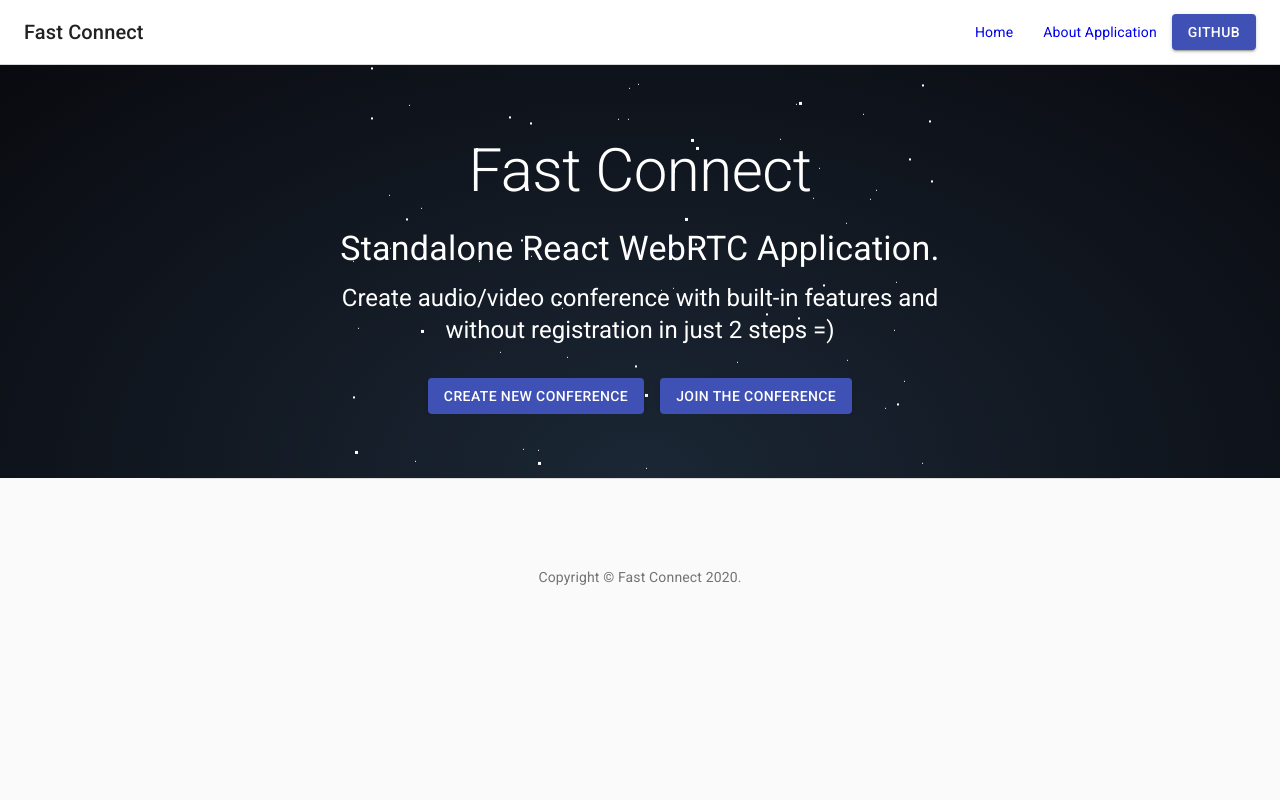
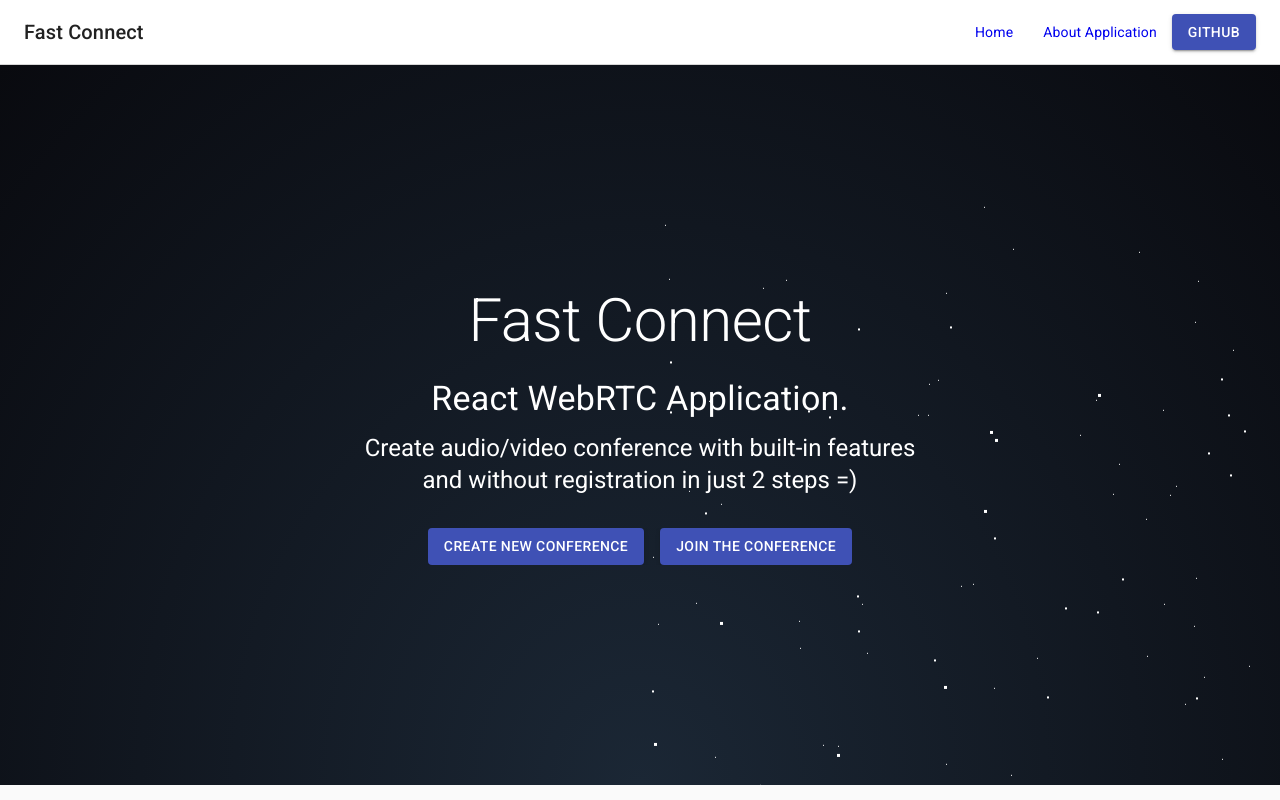
Before and after one commit to blue0316/Fast-Connect, a React (Create React App) app in the folder client/: page / in a window 1280 px wide. Built offline with nearby package versions, Linux system fonts and the light colour scheme.

Commit message:
HomePage edited, 404 Page done, got video stream from camera

```diff
--- a/client/src/App.tsx
+++ b/client/src/App.tsx
@@ -27,7 +27,7 @@
       <Route path="/" exact>
         <Header />
           <Main />
-        <Footer />
+        {/* <Footer /> */}
       </Route>
       <Route component={NotFound} exact />
     </Switch>
--- a/client/src/index.tsx
+++ b/client/src/index.tsx
@@ -6,11 +6,9 @@
 import { BrowserRouter } from "react-router-dom";
 
 ReactDOM.render(
-  <React.StrictMode>
     <BrowserRouter>
       <App />
-    </BrowserRouter>
-  </React.StrictMode>,
+    </BrowserRouter>,
   document.getElementById('root')
 );
 
--- a/client/src/pages/404/404.tsx
+++ b/client/src/pages/404/404.tsx
@@ -1,11 +1,58 @@
 import React from 'react';
+import Typography from '@material-ui/core/Typography';
+import { makeStyles } from '@material-ui/core/styles';
+import Container from '@material-ui/core/Container';
+
+
+
+const useStyles = makeStyles((theme) => ({
+  '@global': {
+    ul: {
+      margin: 0,
+      padding: 0,
+      listStyle: 'none',
+    },
+  },
+  heroButtons: {
+    marginTop: theme.spacing(4),
+    overflow:'hidden'
+  },
+  link: {
+    margin: theme.spacing(1, 1.5),
+    textDecoration:'none !important'
+  },
+  heroContent: {
+    height: '100vh',
+    display:'flex',
+    flexWrap:'wrap',
+    justifyContent:'center',
+    alignItems:'center',
+    alignContent: 'center',
+    textDecoration: 'none',
+    color: '#fff'
+  },
+}));
+
+
 
 const NotFound:React.FC = () => {
-    return (
-        <div>
-            Not Found Page Page
-        </div>
-    )
+  const classes = useStyles();
+
+
+  return (
+    <>
+      <div className="page-bg">
+        <Container maxWidth="sm" component="main" className={classes.heroContent}>
+        <div id="stars"></div>
+        <div id="stars2"></div>
+        <div id="stars3"></div>
+        <Typography component="h1" variant="h4" align="center" color="inherit" gutterBottom>
+          404 Error: Page Not Found
+        </Typography>
+      </Container>
+      </div>
+    </>
+  );
 }
 
 export default NotFound
--- a/client/src/pages/Call/Call.tsx
+++ b/client/src/pages/Call/Call.tsx
@@ -1,39 +1,38 @@
-import React, {useState, useEffect} from 'react';
+import React, {useState, useRef, useEffect} from 'react';
 import Peer from 'peerjs';
 import {Redirect} from 'react-router-dom';
+import CameraObj from './Streamer';
 
 const Call:React.FC = () => {
     const [videoStreams, setVideoStreams] = useState<MediaStream[]>([]);
 
     let confID = localStorage.getItem('confID') ?? undefined;
 
+
+
+
     useEffect(() => {
-
 
 
         if(typeof(confID) === 'undefined') return;
 
         const myPeer = new Peer(confID, {
-            path: '/peerjs',
+            path: '/mypeer',
             host: '/',
             port: 5000
         })
 
-        const myVideo = document.createElement('video')
 
-        navigator.mediaDevices.getUserMedia({
-            video: true,
-            audio: false
-        })
+
+        var constraints = { audio: false, video: { width: 200, height: 200 } };
+
+        navigator.mediaDevices.getUserMedia(constraints)
         .then(stream => {
-            myVideo.srcObject = stream
-            myVideo.addEventListener('loadedmetadata', () => {
-                myVideo.play();
-            })
-            console.log('stream is here');
+
             setVideoStreams(currentArray => {
                 return [...currentArray, stream]
             })
+
             myPeer.on('call', call => {
                 call.answer(stream)
                 call.on('stream', userVideoStream => {
@@ -42,6 +41,8 @@
                     })
                 })
             })
+
+
         });
 
 
@@ -54,23 +55,12 @@
     let videoStreamsList: any = null;
 
     if (videoStreams.length > 0) {
-        videoStreams.forEach((stream, idx) => {
-            const video = document.createElement('video');
-            video.srcObject = stream;
-            video.addEventListener('loadedmetadata', () => {
-                video.play();
-                videoStreamsList += (
-                    <div>
-                        {video}
-                    </div>
-                )
-            })
-        })
+        videoStreamsList = videoStreams.map((stream, idx) => <CameraObj key={`stream-${idx}`} stream={stream} />)
     }
 
 
-    return confID ?
-            <div className="App">
+    return confID  ?
+        <div className="App">
             {videoStreamsList}
         </div>
         : <Redirect to="/" />;
--- /dev/null
+++ b/client/src/pages/Call/Streamer.tsx
@@ -0,0 +1,30 @@
+import React, {useEffect} from 'react';
+
+interface videoStreamInterface {
+    stream: MediaStream;
+}
+
+const CameraObj:React.FC<videoStreamInterface> = ({stream}:videoStreamInterface) => {
+
+    const videoEl =  React.createRef<HTMLVideoElement>();
+
+    useEffect(() => {
+        let video = videoEl.current;
+        if(video){
+            video.srcObject = stream;
+            video.onloadedmetadata = function(e) {
+                if(video) video.play();
+            }
+        }
+
+
+    }, [stream, videoEl])
+
+    return (
+        <div>
+            <video ref={videoEl} autoPlay={true} />
+        </div>
+    )
+}
+
+export default CameraObj
--- a/client/src/pages/Main/Main.tsx
+++ b/client/src/pages/Main/Main.tsx
@@ -31,7 +31,12 @@
     textDecoration:'none !important'
   },
   heroContent: {
-    padding: theme.spacing(8, 0),
+    height: '90vh',
+    display:'flex',
+    flexWrap:'wrap',
+    justifyContent:'center',
+    alignItems:'center',
+    alignContent: 'center',
     textDecoration: 'none',
     color: '#fff'
   },
@@ -95,7 +100,7 @@
           Fast Connect
         </Typography>
         <Typography variant="h4" align="center" color="inherit" component="p" gutterBottom>
-          Standalone React WebRTC Application.
+          React WebRTC Application.
         </Typography>
         <Typography variant="h5" align="center" color="inherit" component="p">
           Create audio/video conference with built-in features and without registration in just 2 steps =)
--- a/client/src/pages/Skeleton/Footer/Footer.tsx
+++ b/client/src/pages/Skeleton/Footer/Footer.tsx
@@ -19,8 +19,8 @@
     paddingTop: theme.spacing(3),
     paddingBottom: theme.spacing(3),
     [theme.breakpoints.up('sm')]: {
-      paddingTop: theme.spacing(6),
-      paddingBottom: theme.spacing(6),
+      paddingTop: theme.spacing(3),
+      paddingBottom: theme.spacing(3),
     },
   },
 }));
--- a/package.json
+++ b/package.json
@@ -33,6 +33,7 @@
     "dotenv": "^8.2.0",
     "express": "^4.17.1",
     "nodemon": "^2.0.6",
+    "peer": "^0.5.3",
     "socket.io": "^3.0.1"
   }
 }
```
Also changed, not shown: client/src/App.css, 2 other files (tests, documents, lock files or other folders).
